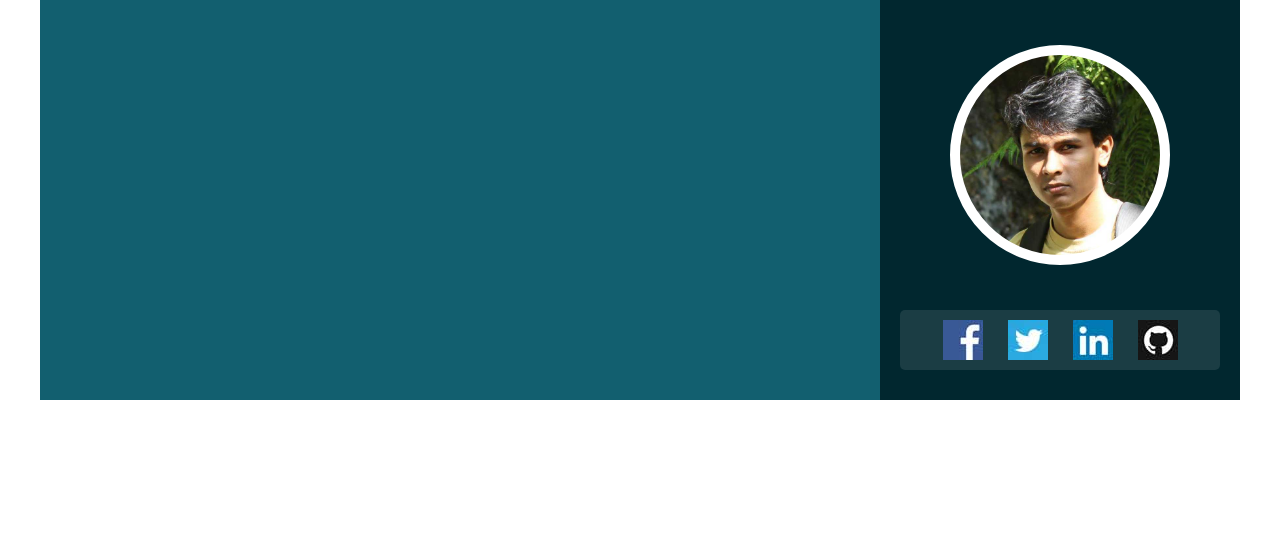
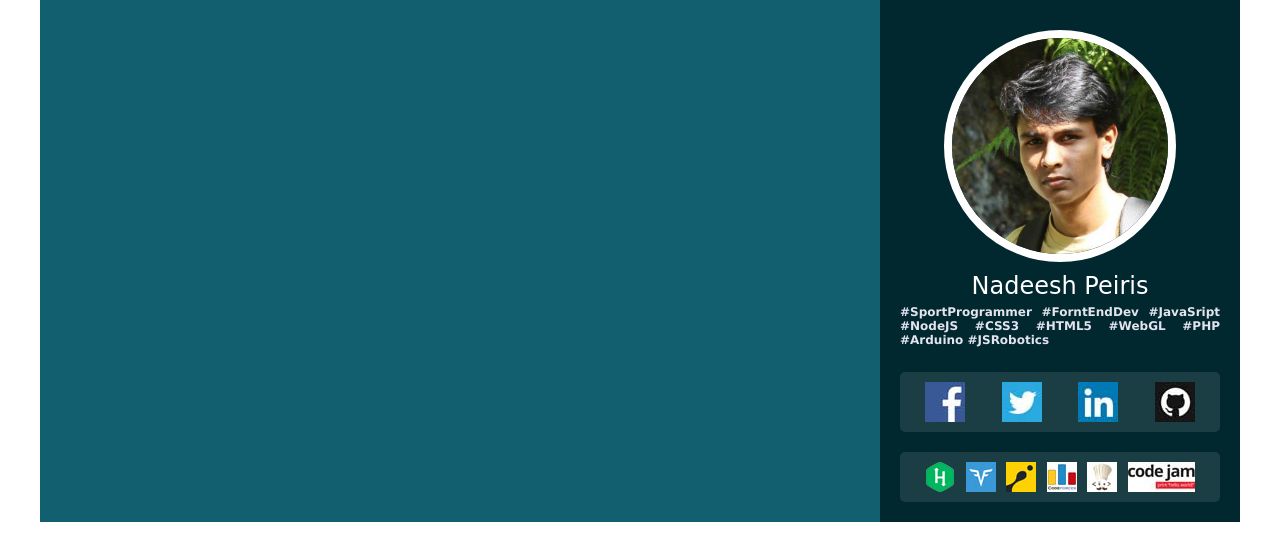
Before and after one commit to Nash171/Nash171.github.io, a plain HTML site: page index.html in a window 1280 px wide. Drawn offline with Linux system fonts and the light colour scheme.

Commit message:
Profile update
adding name, highlights, contest links

```diff
--- a/index.html
+++ b/index.html
@@ -8,15 +8,27 @@
   <div class="container">
     <div class="projects"></div>
     <div class="profile">
-	    <div class="profile-pic">
+	    <!-- <div class="profile-pic">
 
-	    </div>
+	    </div> -->
+	    <img class="profile-pic" src="profile.jpg" alt="">
+	    <span class="name">Nadeesh Peiris</span>
+	    <span class="highlights">#SportProgrammer #ForntEndDev #JavaSript #NodeJS #CSS3 #HTML5 #WebGL #PHP #Arduino #JSRobotics</span>
 		<div class="links">
 			<ul>
-				<li><a href="https://www.facebook.com/Nash171"><img src="icons/facebook.jpg" alt=""></a></li>
-				<li><a href="https://twitter.com/Nash171"><img src="icons/twitter.jpg" alt=""></a></li>
-				<li><a href="https://www.linkedin.com/in/nadeesh-thivanka-peiris-2abb8866/"><img src="icons/linkedin.jpg" alt=""></a></li>
-				<li><a href="https://github.com/Nash171"><img src="icons/github.jpg" alt=""></a></li>
+				<li class="main"><a href="https://www.facebook.com/Nash171"><img src="icons/facebook.jpg" alt=""></a></li>
+				<li class="main"><a href="https://twitter.com/Nash171"><img src="icons/twitter.jpg" alt=""></a></li>
+				<li class="main"><a href="https://www.linkedin.com/in/nadeesh-thivanka-peiris-2abb8866/"><img src="icons/linkedin.jpg" alt=""></a></li>
+				<li class="main"><a href="https://github.com/Nash171"><img src="icons/github.jpg" alt=""></a></li>
+			</ul>
+
+			<ul>
+				<li><a href="https://www.hackerrank.com/Nash171"><img src="icons/hr.png" alt=""></a></li>
+				<li><a href="https://codefights.com/profile/Nash171"><img src="icons/codefights.jpg" alt=""></a></li>
+				<li><a href="https://www.codingame.com/profile/b4cdff481980ad7b5d2238cea2044bcb7217751"><img src="icons/codingame.jpg" alt=""></a></li>
+				<li><a href="http://codeforces.com/profile/Nash171"><img src="icons/cf.jpg" alt=""></a></li>
+				<li><a href="https://www.codechef.com/users/nash171"><img src="icons/codechef.jpg" alt=""></a></li>
+				<li><a href="https://www.go-hero.net/jam/14/name/Nash171"><img src="icons/codejam.jpg" alt=""></a></li>
 			</ul>
 		</div>
     </div>
--- a/style.css
+++ b/style.css
@@ -9,7 +9,6 @@ body {
 
 .container {
 	width: 100%;
-    height: 400px;
     max-width: 1200px;
     display: flex;
     background-color: #125f6f;
@@ -22,35 +21,58 @@ body {
 }
 
 .profile {
+    display: flex;
+    flex-direction: column;
     width: 30%;
+    max-width: 360px;
     background-color: #01272f;
 }
 
 .profile-pic{
-    width: 200px;
-    height: 200px;
-    background-image: url(profile.jpg);
-    background-repeat: no-repeat;
-    background-size: 100%;
-    background-color: #fff;
-    background-position: center;
-    margin: 45px auto;
+    width: 60%;
+    margin: 30px auto 10px;
     border-radius: 50%;
-    border: 10px solid #ffffff;
+    border: 8px solid #ffffff;
+}
+
+span.name {
+    color: #fff;
+    font-family: cursive;
+    font-size: 24px;
+    text-align: center;
+}
+
+span.highlights {
+    color: #e3e4ef;
+    font-weight: bold;
+    font-family: verdana;
+    font-size: 12px;
+    padding: 5px 20px;
+    text-align: justify;
 }
 
 .links ul{
     list-style: none;
     display: flex;
-    justify-content: space-around;
+    flex-wrap: wrap;
+    justify-content: space-between;
     margin: 20px;
-    padding: 10px 30px;
+    padding: 5px 20px;
     background-color: rgba(255, 255, 255, 0.1);
     border-radius: 5px;
 }
 
 .links ul li a {
     display: block;
+    height: 30px;
+    margin: 5px;
+}
+
+.links ul li.main a {
     height: 40px;
-    width: 40px;
 }
+
+.links ul li a img {
+    width: 100%;
+    height: 100%;
+}
```
Also changed, not shown: icons/cf.jpg (added), icons/codechef.jpg (added), icons/codefights.jpg (added), icons/codefights.png (added), icons/codejam.jpg (added), icons/codingame.jpg (added), icons/hr.png (added).
